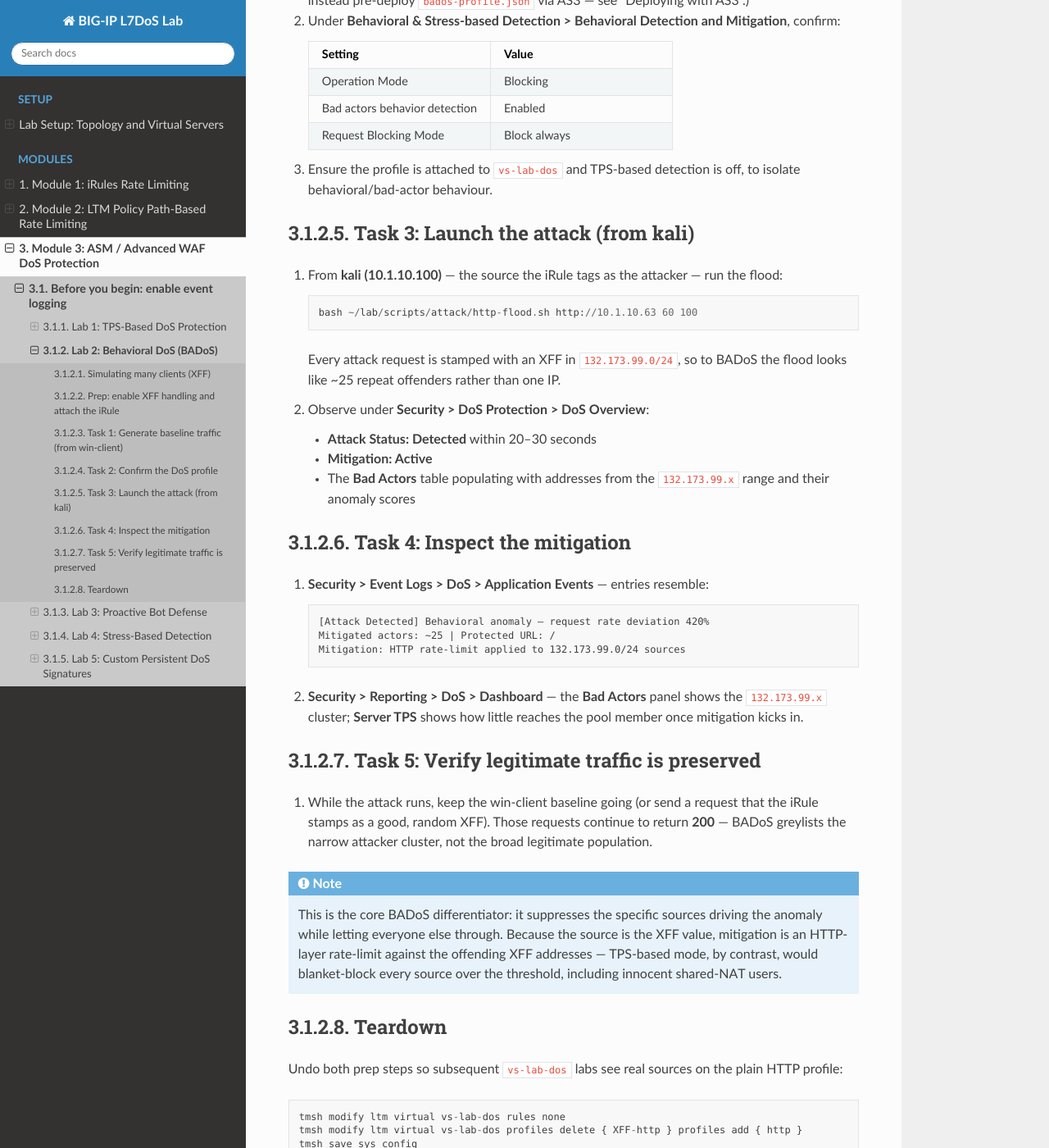
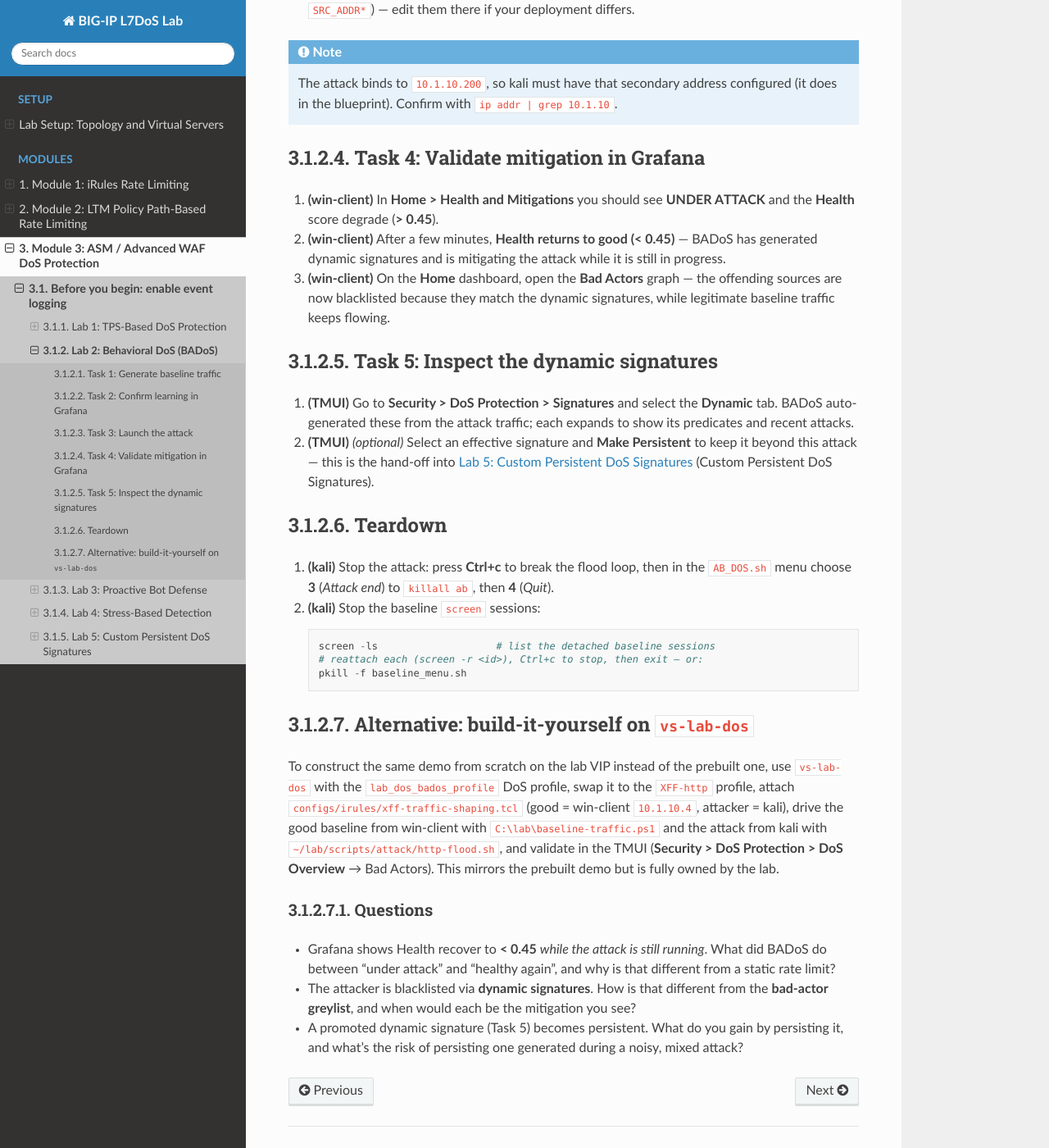
Before and after one commit to snowblind-/BIG-IP-L7DoS-Lab, a Sphinx documentation site: the page built from docs/module3-asm-waf/lab2/lab2-behavioral-dos.rst, in a window 1280 px wide and 1400 px high, scrolled down 1859 px. Shown: the whole window at 82% size. Built offline with Sphinx 7.4.7 and the Read the Docs theme 3.1.0, drawn with Linux system fonts in a browser that asks for light colours; some of the changed text lies outside the part shown.

Commit message:
Lab 2: use the prebuilt kali BaDOS scripts + Grafana validation
Reuse the environment's ready BaDOS demo instead of the custom win-client path:
- Baseline + attack run kali-only from /home/ec2-user/ (baseline_menu.sh under
  screen x2, then AB_DOS.sh) against vs_Hackazon_I (Hackazon_BaDOS, already wired
  with XFF-http, the XFF_mixed_Attacker_Good iRule, and L7-DOS_BOT_Logger).
- Add Grafana validation (win-client Chrome > Grafana admin/admin > Health and
  Mitigations): wait HTTP Threshold Learning GREEN, then watch Under Attack,
  Health cross 0.45, and the Bad Actors graph.
- Keep TMUI Dynamic Signatures (Task 5) with a hand-off to Lab 5 persistence.
- Run-from callouts on every step; the custom vs-lab-dos/XFF/PowerShell path is
  preserved as an 'Alternative: build-it-yourself' section.

```diff
--- a/docs/module3-asm-waf/lab2/lab2-behavioral-dos.rst
+++ b/docs/module3-asm-waf/lab2/lab2-behavioral-dos.rst
@@ -1,188 +1,163 @@
 Lab 2: Behavioral DoS (BADoS)
 ==============================
 
-Behavioral DoS uses machine learning to build a model of **normal** traffic
-patterns, then detects and mitigates anomalies automatically — without requiring
-explicit thresholds. This lab walks through the full BADoS lifecycle — baseline
-learning, attack detection, and automatic mitigation — and specifically
-demonstrates **bad-actor detection**: singling out the offending sources while
-legitimate users keep flowing.
+Behavioral DoS (BADoS) uses machine learning to model **normal** traffic, then
+detects and mitigates anomalies automatically — no explicit thresholds. This lab
+drives the blueprint's ready-made BaDOS demo from kali and validates it in
+**Grafana**, then inspects the dynamic signatures BADoS generates.
 
 .. list-table:: Lab environment
    :header-rows: 1
-   :widths: 30 28 42
+   :widths: 26 30 44
 
    * - Role
-     - Address
+     - Access
      - Notes
-   * - Legitimate users
-     - win-client ``10.1.10.4``
-     - Runs the baseline script; the iRule gives it a wide, random XFF
-   * - Attacker
-     - kali ``10.1.10.100``
-     - Runs the flood; the iRule gives it a narrow XFF range
-   * - Virtual server
-     - ``vs-lab-dos`` — ``10.1.10.63``
-     - HTTP profile ``XFF-http`` (Accept XFF) + ``xff-traffic-shaping`` iRule
-   * - DoS profile
-     - ``lab_dos_bados_profile``
-     - Behavioral, bad-actor detection enabled (``bados-profile.json``)
-
-Simulating many clients (XFF)
------------------------------
-
-Bad-actor detection is only meaningful when there are many distinct source IPs
-to tell apart — but a lab has only a couple of client hosts. The
-``xff-traffic-shaping`` iRule (``configs/irules/xff-traffic-shaping.tcl``) fakes
-that diversity by inserting an ``X-Forwarded-For`` header per request: a **wide
-random** value for the good source (``10.1.10.4``, looks like many users) and a
-**narrow range** (``132.173.99.0/24``) for the attacker (``10.1.10.100`` /
-``.200``, looks like a small repeat-offender cluster).
-
-.. important::
-
-   For the DoS profile to key bad-actor detection on the injected header, the
-   VS's HTTP profile must have **Accept XFF** enabled — that is the ``XFF-http``
-   profile on ``vs-lab-dos`` (created by ``scripts/setup/create-lab-vips.sh``).
-   Without it, the header is ignored and detection falls back to the real TCP
-   source. When the source is learned from XFF, bad-actor mitigation is applied
-   as an **HTTP rate-limit** rather than a TCP-based one.
-
-Prep: enable XFF handling and attach the iRule
-----------------------------------------------
-
-Two student steps put ``vs-lab-dos`` into the state this lab needs, then undo them
-in Teardown so the other ``vs-lab-dos`` labs are unaffected.
-
-#. Swap ``vs-lab-dos`` to the **XFF-http** profile so the DoS profile trusts the
-   injected header (the blueprint ships this Accept-XFF profile):
-
-   - **UI:** Local Traffic > Virtual Servers > ``vs-lab-dos`` > **Properties**,
-     set **HTTP Profile (Client)** = ``XFF-http``, **Update**.
-   - **CLI:** ``tmsh modify ltm virtual vs-lab-dos profiles delete { http } profiles add { XFF-http }``
-
-#. Create the iRule (**Local Traffic > iRules > Create**, paste
-   ``configs/irules/xff-traffic-shaping.tcl``) and attach it:
-
-   - **UI:** ``vs-lab-dos`` > **Resources**, iRules **Manage**, add
-     ``xff-traffic-shaping``.
-   - **CLI:** ``tmsh modify ltm virtual vs-lab-dos rules { xff-traffic-shaping }``
-
-Task 1: Generate baseline traffic (from win-client)
----------------------------------------------------
-
-#. Connect to **win-client (10.1.10.4)** via superjump Guacamole RDP — the good
-   source the iRule recognises.
-
-#. Run the PowerShell baseline generator for at least 10 minutes (pre-staged at
-   ``C:\lab\`` — win-client is Windows Server, so it uses the ``.ps1``, not the
-   bash ``baseline-traffic.sh``)::
-
-      powershell -ExecutionPolicy Bypass -File C:\lab\baseline-traffic.ps1 -Target http://10.1.10.63/ -DurationSec 600
-
-   Each request is stamped with a different random XFF, so BADoS learns a model
-   built from thousands of apparent legitimate clients.
-
-#. Watch learning progress under **Security > DoS Protection > DoS Overview** —
-   **Behavioral Analysis Status** moves from **Learning** to **Ready**.
-
-Task 2: Confirm the DoS profile
--------------------------------
-
-#. Create the DoS profile in the TMUI: **Security > DoS Protection > DoS
-   Profiles > Create**, name it ``lab_dos_bados_profile``, then open it and
-   select the **Application Security** tab. (An instructor may instead pre-deploy
-   ``bados-profile.json`` via AS3 — see "Deploying with AS3".)
-
-#. Under **Behavioral & Stress-based Detection > Behavioral Detection and
-   Mitigation**, confirm:
-
-   .. list-table::
-      :header-rows: 1
-      :widths: 50 50
-
-      * - Setting
-        - Value
-      * - Operation Mode
-        - Blocking
-      * - Bad actors behavior detection
-        - Enabled
-      * - Request Blocking Mode
-        - Block always
-
-#. Ensure the profile is attached to ``vs-lab-dos`` and TPS-based detection is
-   off, to isolate behavioral/bad-actor behaviour.
-
-Task 3: Launch the attack (from kali)
--------------------------------------
-
-#. From **kali (10.1.10.100)** — the source the iRule tags as the attacker —
-   run the flood::
-
-      bash ~/lab/scripts/attack/http-flood.sh http://10.1.10.63 60 100
-
-   Every attack request is stamped with an XFF in ``132.173.99.0/24``, so to
-   BADoS the flood looks like ~25 repeat offenders rather than one IP.
-
-#. Observe under **Security > DoS Protection > DoS Overview**:
-
-   - **Attack Status: Detected** within 20–30 seconds
-   - **Mitigation: Active**
-   - The **Bad Actors** table populating with addresses from the
-     ``132.173.99.x`` range and their anomaly scores
-
-Task 4: Inspect the mitigation
-------------------------------
-
-#. **Security > Event Logs > DoS > Application Events** — entries resemble:
-
-   .. code-block:: text
-
-      [Attack Detected] Behavioral anomaly — request rate deviation 420%
-      Mitigated actors: ~25 | Protected URL: /
-      Mitigation: HTTP rate-limit applied to 132.173.99.0/24 sources
-
-#. **Security > Reporting > DoS > Dashboard** — the **Bad Actors** panel shows
-   the ``132.173.99.x`` cluster; **Server TPS** shows how little reaches the
-   pool member once mitigation kicks in.
-
-Task 5: Verify legitimate traffic is preserved
-----------------------------------------------
-
-#. While the attack runs, keep the win-client baseline going (or send a request
-   that the iRule stamps as a good, random XFF). Those requests continue to
-   return **200** — BADoS greylists the narrow attacker cluster, not the broad
-   legitimate population.
+   * - Traffic (baseline + attack)
+     - kali — Web Shell (root)
+     - Runs the prebuilt scripts in ``/home/ec2-user/``. ``AB_DOS.sh`` targets
+       ``10.1.10.61`` and binds the attack to source ``10.1.10.200`` (kali's
+       secondary IP — the one the demo's XFF iRule tags as the bad actor)
+   * - Validation dashboard
+     - win-client — Guacamole RDP → Chrome
+     - **Grafana** (``admin``/``admin``) → *Health and Mitigations*
+   * - Protected VS
+     - ``vs_Hackazon_I`` — ``10.1.10.61``
+     - Blueprint's BaDoS demo VS: ``Hackazon_BaDOS`` profile, ``XFF-http``,
+       the ``XFF_mixed_Attacker_Good`` iRule, and ``L7-DOS_BOT_Logger`` — all
+       pre-wired
 
 .. note::
 
-   This is the core BADoS differentiator: it suppresses the specific sources
-   driving the anomaly while letting everyone else through. Because the source
-   is the XFF value, mitigation is an HTTP-layer rate-limit against the offending
-   XFF addresses — TPS-based mode, by contrast, would blanket-block every source
-   over the threshold, including innocent shared-NAT users.
+   **Run-from key.** **(kali)** = kali attack client via its UDF Web Shell;
+   **(win-client)** = Windows client via superjump Guacamole RDP (Chrome →
+   Grafana); **(TMUI)** = BIG-IP GUI.
+
+.. note::
+
+   This lab reuses the environment's ready BaDOS demo, so the good-vs-bad-actor
+   split, XFF handling, and logging are already configured on ``vs_Hackazon_I`` —
+   there is nothing to build first. (For a build-it-yourself version on
+   ``vs-lab-dos`` using ``configs/irules/xff-traffic-shaping.tcl`` + the
+   ``XFF-http`` profile + the PowerShell baseline, see *Alternative* at the end.)
+
+Task 1: Generate baseline traffic
+---------------------------------
+
+BADoS needs a learning period on normal traffic before it can spot anomalies.
+
+#. **(kali)** In the kali Web Shell::
+
+      cd /home/ec2-user/
+
+#. **(kali)** Start the first baseline stream inside a detachable ``screen`` so it
+   keeps running::
+
+      screen        # press ENTER at the banner
+      ./baseline_menu.sh
+      # choose 1
+
+   Detach with **Ctrl+a** then **d** (the stream keeps running in the background).
+
+#. **(kali)** Start the second baseline stream the same way::
+
+      screen
+      ./baseline_menu.sh
+      # choose 2
+
+   Detach again with **Ctrl+a** then **d**. (``screen -ls`` lists both running
+   sessions.)
+
+Task 2: Confirm learning in Grafana
+-----------------------------------
+
+#. **(win-client)** RDP to the Windows client (superjump Guacamole), launch
+   **Chrome**, and open the **Grafana** bookmark. Log in ``admin`` / ``admin``.
+
+#. **(win-client)** Go to **Home > Health and Mitigations**. Wait for
+   **HTTP Threshold Learning** to turn **GREEN** before attacking — that is
+   BADoS signalling it has a usable baseline (equivalent to *Behavioral Analysis
+   Status: Ready* in the TMUI).
+
+Task 3: Launch the attack
+-------------------------
+
+#. **(kali)** With the baseline still running, start the attack from a second
+   Web Shell::
+
+      cd /home/ec2-user/
+      ./AB_DOS.sh
+      # choose 1  (Attack start - similarity)
+
+   ``AB_DOS.sh`` runs looped ``ab`` floods against ``10.1.10.61``, bound to source
+   ``10.1.10.200`` so the demo's ``XFF_mixed_Attacker_Good`` iRule stamps them as
+   the attacker cluster. Option **2** (*score*) is a heavier variant you can try
+   instead. The addresses are set at the top of the script (``VS_ADDR`` /
+   ``SRC_ADDR*``) — edit them there if your deployment differs.
+
+.. note::
+
+   The attack binds to ``10.1.10.200``, so kali must have that secondary address
+   configured (it does in the blueprint). Confirm with ``ip addr | grep 10.1.10``.
+
+Task 4: Validate mitigation in Grafana
+--------------------------------------
+
+#. **(win-client)** In **Home > Health and Mitigations** you should see
+   **UNDER ATTACK** and the **Health** score degrade (**> 0.45**).
+
+#. **(win-client)** After a few minutes, **Health returns to good (< 0.45)** —
+   BADoS has generated dynamic signatures and is mitigating the attack while it
+   is still in progress.
+
+#. **(win-client)** On the **Home** dashboard, open the **Bad Actors** graph —
+   the offending sources are now blacklisted because they match the dynamic
+   signatures, while legitimate baseline traffic keeps flowing.
+
+Task 5: Inspect the dynamic signatures
+--------------------------------------
+
+#. **(TMUI)** Go to **Security > DoS Protection > Signatures** and select the
+   **Dynamic** tab. BADoS auto-generated these from the attack traffic; each
+   expands to show its predicates and recent attacks.
+
+#. **(TMUI)** *(optional)* Select an effective signature and **Make Persistent**
+   to keep it beyond this attack — this is the hand-off into
+   :doc:`../lab5/lab5-persistent-signatures` (Custom Persistent DoS Signatures).
 
 Teardown
 --------
 
-Undo both prep steps so subsequent ``vs-lab-dos`` labs see real sources on the
-plain HTTP profile::
+#. **(kali)** Stop the attack: press **Ctrl+c** to break the flood loop, then in
+   the ``AB_DOS.sh`` menu choose **3** (*Attack end*) to ``killall ab``, then
+   **4** (*Quit*).
 
-   tmsh modify ltm virtual vs-lab-dos rules none
-   tmsh modify ltm virtual vs-lab-dos profiles delete { XFF-http } profiles add { http }
-   tmsh save sys config
+#. **(kali)** Stop the baseline ``screen`` sessions::
 
-(Leaving ``XFF-http`` attached is harmless once the iRule is gone — with nothing
-injecting XFF, Accept XFF has nothing to act on — but reverting keeps the VS
-identical to the other labs.)
+      screen -ls                    # list the detached baseline sessions
+      # reattach each (screen -r <id>), Ctrl+c to stop, then exit — or:
+      pkill -f baseline_menu.sh
+
+Alternative: build-it-yourself on ``vs-lab-dos``
+------------------------------------------------
+
+To construct the same demo from scratch on the lab VIP instead of the prebuilt
+one, use ``vs-lab-dos`` with the ``lab_dos_bados_profile`` DoS profile, swap it to
+the ``XFF-http`` profile, attach ``configs/irules/xff-traffic-shaping.tcl``
+(good = win-client ``10.1.10.4``, attacker = kali), drive the good baseline from
+win-client with ``C:\lab\baseline-traffic.ps1`` and the attack from kali with
+``~/lab/scripts/attack/http-flood.sh``, and validate in the TMUI
+(**Security > DoS Protection > DoS Overview** → Bad Actors). This mirrors the
+prebuilt demo but is fully owned by the lab.
 
 Questions
 ~~~~~~~~~
 
-- BADoS uses a longer De-escalation than Escalation period. Why release a
-  greylisted actor slowly rather than immediately?
-- The attacker "hides" across a /24 via XFF. How does bad-actor detection still
-  catch it, and what would change if the attacker spread across a /16 instead?
-- With Accept XFF enabled, what stops a real attacker from simply spoofing an
-  XFF header to impersonate a trusted address — and why is trusting XFF only safe
-  behind a controlled upstream?
+- Grafana shows Health recover to **< 0.45** *while the attack is still running*.
+  What did BADoS do between "under attack" and "healthy again", and why is that
+  different from a static rate limit?
+- The attacker is blacklisted via **dynamic signatures**. How is that different
+  from the **bad-actor greylist**, and when would each be the mitigation you see?
+- A promoted dynamic signature (Task 5) becomes persistent. What do you gain by
+  persisting it, and what's the risk of persisting one generated during a noisy,
+  mixed attack?
```
